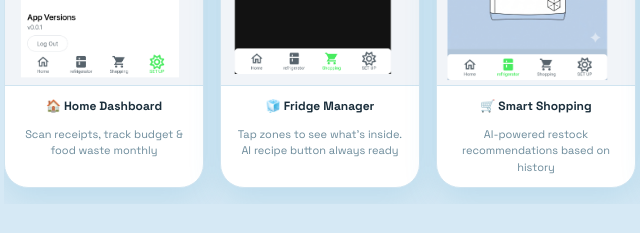
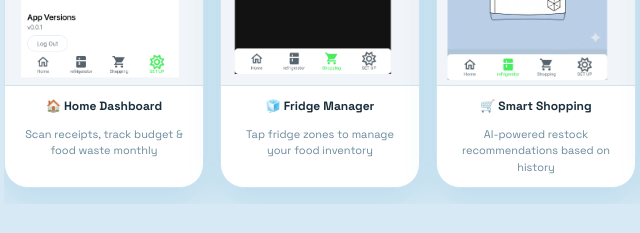
Before and after one commit to hansangu477-wq/magicfridge-web, a plain HTML site: page index.html in a window 1280 px wide. Shown: the part 1260-1493 px from the top of the page, 282-922 px from the left. Drawn offline with nearby package versions, Linux system fonts and the light colour scheme; animation ran at ten frames a second.

Commit message:
Modify screenshot description for Fridge Manager
Updated the description for the Fridge Manager screenshot.

```diff
--- a/index.html
+++ b/index.html
@@ -10,7 +10,7 @@
 *{box-sizing:border-box;margin:0;padding:0}
 :root{--sky:#B8D4E8;--sky-l:#D6E9F5;--sky-d:#8AB4D0;--white:#fff;--ink:#1A2E3B;--muted:#6B8A9A;--green:#2DC653;--accent:#4A9FC8;--border:#D0E4F0;}
 html{scroll-behavior:smooth}
-body{background:var(--sky-l);font-family:'Space Grotesk',sans-serif;color:var(--ink);overflow-x:hidden}
+body{background:var(--sky-l);font-family:'Space Grotesk',sans-serif;color:var(--ink)}
 #cursor-glow{position:fixed;width:300px;height:300px;border-radius:50%;background:radial-gradient(circle,rgba(74,159,200,.18) 0%,transparent 70%);pointer-events:none;transform:translate(-50%,-50%);z-index:9999;transition:left .08s linear,top .08s linear;mix-blend-mode:multiply}
 .sr{opacity:0;transform:translateY(50px);transition:opacity .8s cubic-bezier(.16,1,.3,1),transform .8s cubic-bezier(.16,1,.3,1)}
 .sr.left{transform:translateX(-50px)}.sr.right{transform:translateX(50px)}.sr.scale{transform:scale(.88)}
@@ -234,7 +234,7 @@ body{background:var(--sky-l);font-family:'Space Grotesk',sans-serif;color:var(--
     <div class="screenshot-card sr d2">
       <img src="앱3.png" alt="Fridge Manager">
       <div class="screenshot-label">🧊 Fridge Manager</div>
-      <div class="screenshot-desc">Tap zones to see what's inside. AI recipe button always ready</div>
+      <div class="screenshot-desc">Tap fridge zones to manage your food inventory</div>
     </div>
     <div class="screenshot-card sr d3">
       <img src="앱2.png" alt="Smart Shopping">
```
